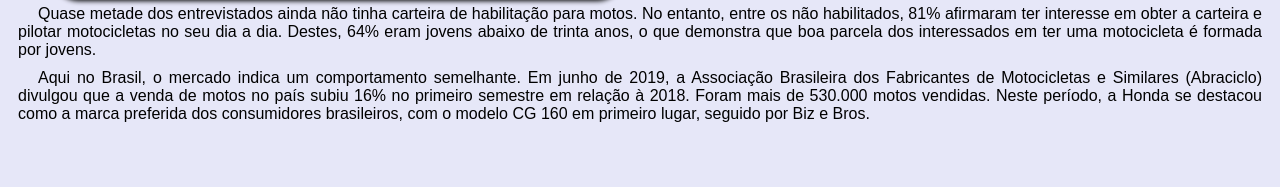
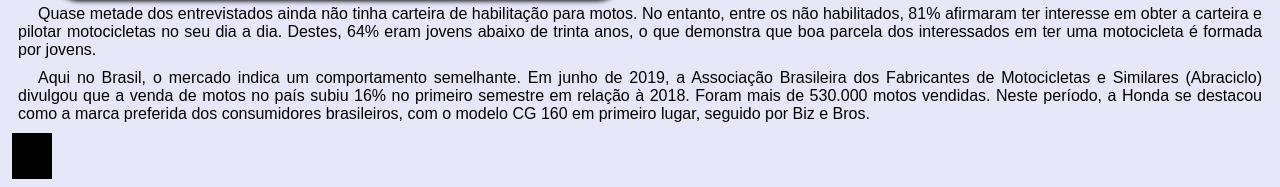
Before and after one commit to Rafael862/primeirosite, a plain HTML site: page index.html in a window 1280 px wide. Shown: the part 650-837 px from the top of the page. Before the commit the page ends 800 px from the top, so only its background shows below. Drawn offline with Linux system fonts and the light colour scheme; a web font is replaced by a local one.

Commit message:
alteração teste em LI no final do index

```diff
--- a/css/index.css
+++ b/css/index.css
@@ -8,6 +8,10 @@ h1#menutopo {
     color: white;
     top: -15;
 
+}
+li#teste {
+    background-color: black;
+    width: 30px;
 }
 div#divtopo {
     background-color: rgb(248, 0, 0);
--- a/index.html
+++ b/index.html
@@ -34,6 +34,6 @@
 <p>Quase metade dos entrevistados ainda não tinha carteira de habilitação para motos. No entanto, entre os não habilitados, 81% afirmaram ter interesse em obter a carteira e pilotar motocicletas no seu dia a dia.  Destes, 64% eram jovens abaixo de trinta anos, o que demonstra que boa parcela dos interessados em ter uma motocicleta é formada por jovens.</p>
 
 <p>Aqui no Brasil, o mercado indica um comportamento semelhante. Em junho de 2019, a Associação Brasileira dos Fabricantes de Motocicletas e Similares (Abraciclo) divulgou que a venda de motos no país subiu 16% no primeiro semestre em relação à 2018. Foram mais de 530.000 motos vendidas. Neste período, a Honda se destacou como a marca preferida dos consumidores brasileiros, com o modelo CG 160 em primeiro lugar, seguido por Biz e Bros.</p>
-
+<li id="teste">teste</li>
 </body>
 </html>
```
